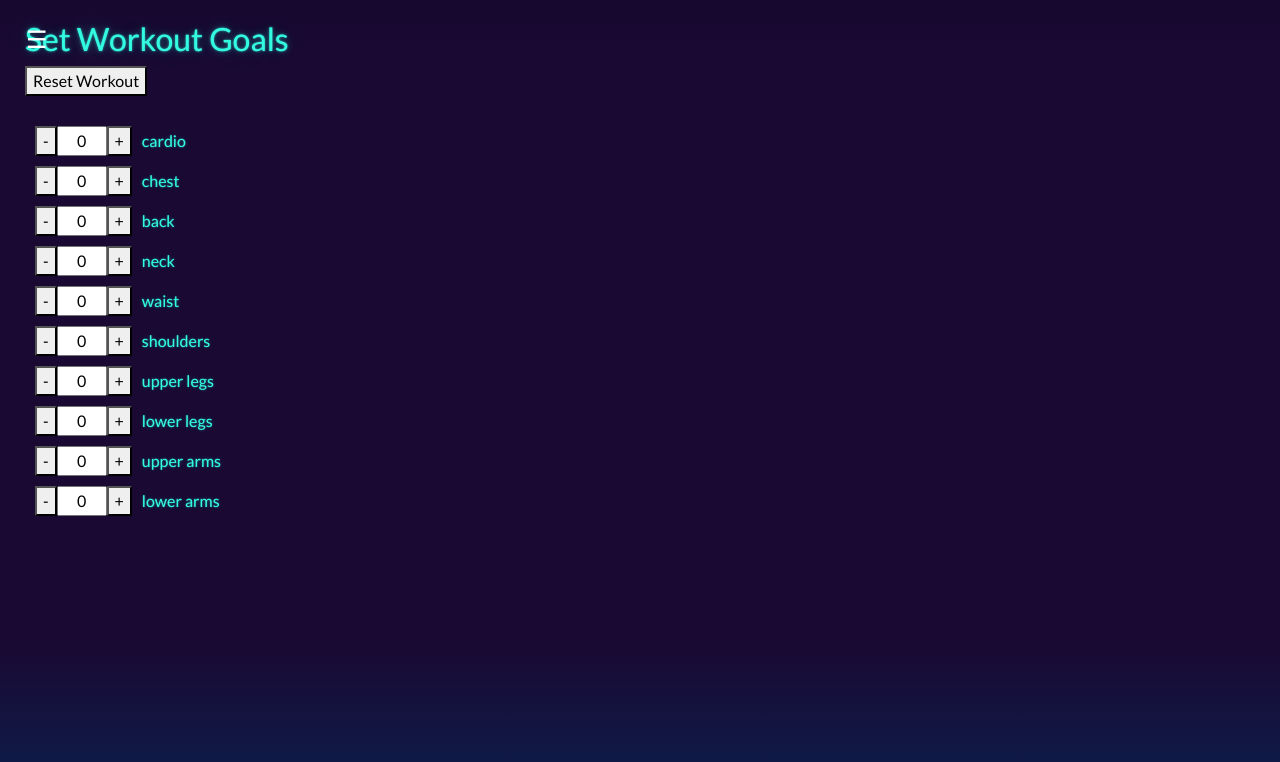
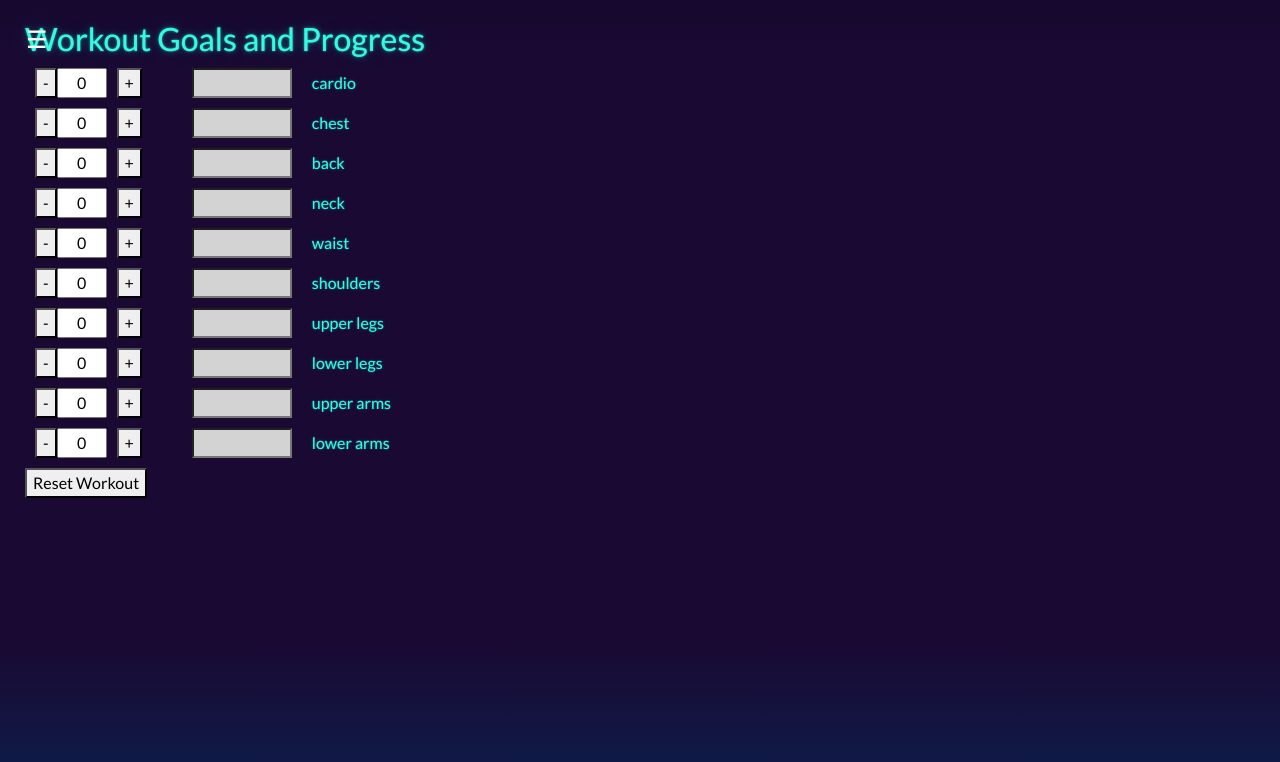
Before and after one commit to burekichevapi/fitness-app, a React (Create React App) app in the folder fitness-app/: page /goals-progress in a window 1280 px wide. Shown: the top 762 px of the page. Built offline with nearby package versions, Linux system fonts and the light colour scheme; grey boxes are pictures that could not be loaded.

Commit message:
Add functionality so that we show the status bar on the workout progress page.

```diff
--- a/fitness-app/src/components/sideNavbar/sideNavbarItems.jsx
+++ b/fitness-app/src/components/sideNavbar/sideNavbarItems.jsx
@@ -3,13 +3,13 @@ import { Link } from "react-router-dom";
 const NavbarItems = () =>
   <ul className="nav flex-column bg-transparent mb-0">
     <li className="nav-item">
-      <Link className="nav-link text-dark font-italic bg-light" to="/">Find Exercises</Link>
+      <Link className="nav-link text-dark font-italic bg-light" to="/my-workout">Favorites</Link>
     </li>
     <li className="nav-item">
-      <Link className="nav-link text-dark font-italic bg-light" to="/my-workout">My Workout</Link>
+      <Link className="nav-link text-dark font-italic bg-light" to="/goals-progress">My Progress</Link>
     </li>
     <li className="nav-item">
-      <Link className="nav-link text-dark font-italic bg-light" to="/goals-progress">Goals + Progress</Link>
+      <Link className="nav-link text-dark font-italic bg-light" to="/">Find Exercises</Link>
     </li>
   </ul>;
 
--- a/fitness-app/src/pages/find-progress.jsx
+++ b/fitness-app/src/pages/find-progress.jsx
@@ -1,25 +1,30 @@
-import React, { useState, useEffect } from 'react';
-
-import { LOG_WORKOUT_KEY } from '../repo/workoutlog-repo';
+import React, { useState, useEffect } from "react";
+import { LOG_WORKOUT_KEY } from "../repo/workoutlog-repo";
 
 const BodyPartCounter = () => {
   const bodyParts = [
-    "cardio", "chest", "back", "neck", "waist",
-    "shoulders", "upper legs", "lower legs", "upper arms", "lower arms"
+    "cardio",
+    "chest",
+    "back",
+    "neck",
+    "waist",
+    "shoulders",
+    "upper legs",
+    "lower legs",
+    "upper arms",
+    "lower arms",
   ];
 
-  const CACHE_KEY = 'bodyPartCounts';
+  const CACHE_KEY = "bodyPartCounts";
 
   const loadCountsFromCache = () => {
     const cachedCounts = localStorage.getItem(CACHE_KEY);
-    return cachedCounts ? JSON.parse(cachedCounts) : bodyParts.reduce((acc, part) => ({ ...acc, [part]: 0 }), {});
+    return cachedCounts
+      ? JSON.parse(cachedCounts)
+      : bodyParts.reduce((acc, part) => ({ ...acc, [part]: 0 }), {});
   };
 
   const [counts, setCounts] = useState(loadCountsFromCache());
-
-  useEffect(() => {
-    localStorage.setItem(CACHE_KEY, JSON.stringify(counts));
-  }, [counts]);
 
   const incrementCount = (part) => {
     if (counts[part] < 1000) {
@@ -36,22 +41,79 @@ const BodyPartCounter = () => {
   const resetCounts = () => {
     const resetCounts = bodyParts.reduce((acc, part) => ({ ...acc, [part]: 0 }), {});
     setCounts(resetCounts);
+
+    // Reset the workout logs
+    const resetWorkoutLogs = bodyParts.reduce((acc, part) => ({ ...acc, [part]: 0 }), {});
+    setWorkoutLogs(resetWorkoutLogs);
+
     localStorage.setItem(CACHE_KEY, JSON.stringify(resetCounts));
-    localStorage.setItem(LOG_WORKOUT_KEY, JSON.stringify({}))
+    localStorage.setItem(LOG_WORKOUT_KEY, JSON.stringify(resetWorkoutLogs));
   };
 
+  // New state for storing workout logs
+  const [workoutLogs, setWorkoutLogs] = useState(() => {
+    const logs = localStorage.getItem(LOG_WORKOUT_KEY);
+    return logs
+      ? JSON.parse(logs)
+      : bodyParts.reduce((acc, part) => ({ ...acc, [part]: 0 }), {});
+  });
+
+  useEffect(() => {
+    localStorage.setItem(CACHE_KEY, JSON.stringify(counts));
+  }, [counts]);
+
+  // New effect for updating workout logs
+  useEffect(() => {
+    localStorage.setItem(LOG_WORKOUT_KEY, JSON.stringify(workoutLogs));
+  }, [workoutLogs]);
+
+  const [showCongratsPopup, setShowCongratsPopup] = useState(false);
+
   return (
-    <div style={{ padding: '20px' }}>
-      <h2>Set Workout Goals</h2>
-      <button onClick={resetCounts} style={{ marginBottom: '20px' }}>Reset Workout</button>
-      {bodyParts.map(part => (
-        <div key={part} style={{ margin: '10px' }}>
+    <div style={{ padding: "20px" }}>
+      <h2>Workout Goals and Progress</h2>
+      {bodyParts.map((part) => (
+        <div
+          key={part}
+          style={{ display: "flex", alignItems: "center", margin: "10px" }}
+        >
           <button onClick={() => decrementCount(part)}>-</button>
-          <input type="text" value={counts[part]} readOnly style={{ width: '50px', textAlign: 'center' }} />
+          <input
+            type="text"
+            value={counts[part]}
+            readOnly
+            style={{ width: "50px", textAlign: "center", marginRight: "10px" }}
+          />
           <button onClick={() => incrementCount(part)}>+</button>
-          <span style={{ marginLeft: '10px' }}>{part}</span>
+          <input
+            type="text"
+            value={
+              counts[part] === 0 &&
+              (workoutLogs[part] === 0 || workoutLogs[part] === undefined)
+                ? ""
+                : `${workoutLogs[part] || 0} / ${counts[part]}`
+            }
+            readOnly
+            style={{
+              width: "100px",
+              textAlign: "center",
+              marginLeft: "50px",
+              marginRight: "10px",
+              backgroundColor:
+                counts[part] === 0 &&
+                (workoutLogs[part] === 0 || workoutLogs[part] === undefined)
+                  ? "lightgray"
+                  : counts[part] <= workoutLogs[part]
+                  ? "lightgreen"
+                  : "white",
+            }}
+          />
+          <span style={{ marginLeft: "10px" }}>{part}</span>
         </div>
       ))}
+      <button onClick={resetCounts} style={{ marginBottom: "20px" }}>
+        Reset Workout
+      </button>
     </div>
   );
 };
--- a/fitness-app/src/repo/workoutlog-repo.js
+++ b/fitness-app/src/repo/workoutlog-repo.js
@@ -1,14 +1,11 @@
 export const LOG_WORKOUT_KEY = 'workoutCounts';
 
 export const logWorkout = (bodyPart) => {
-  // Retrieve workout counts from localStorage
   const workoutCounts = JSON.parse(localStorage.getItem(LOG_WORKOUT_KEY)) || {};
 
-  // Increment the count for the specified body part
   const currentCount = workoutCounts[bodyPart] || 0;
   workoutCounts[bodyPart] = currentCount + 1;
 
-  // Save the updated counts back to localStorage
   localStorage.setItem(LOG_WORKOUT_KEY, JSON.stringify(workoutCounts));
 
   console.log(`Workout logged for body part: ${bodyPart}. Total count: ${workoutCounts[bodyPart]}`);
```
